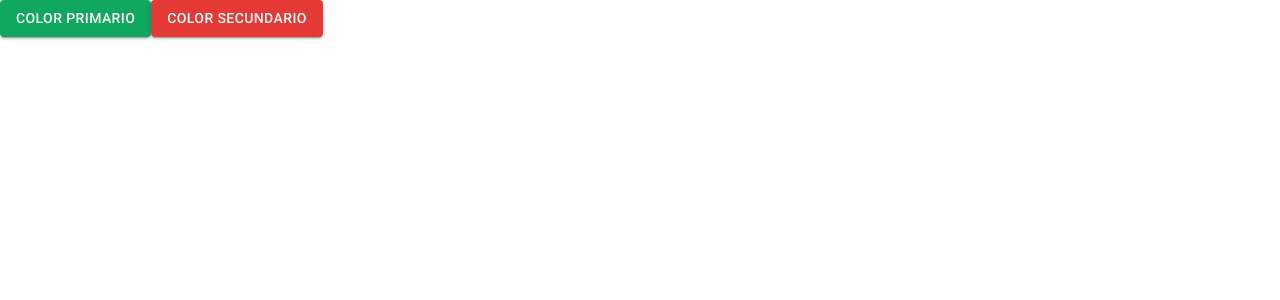
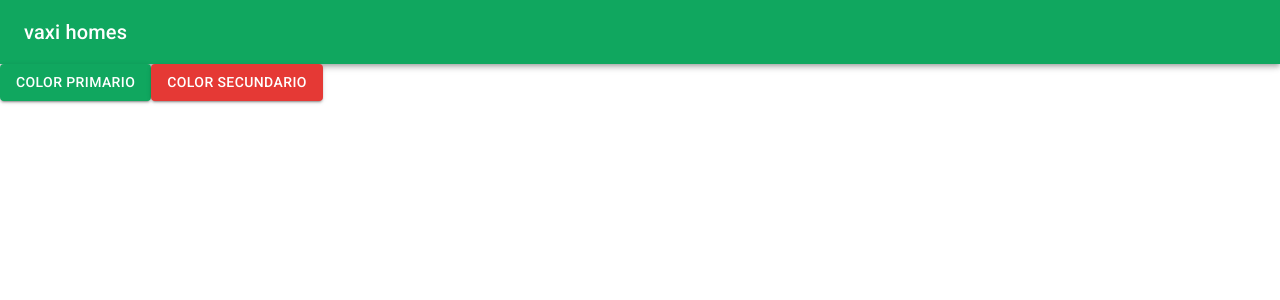
Before and after one commit to ceddyvq/inmobiliaria-app, a React (Create React App) app: page / in a window 1280 px wide. Shown: the top 300 px of the page. Built offline with nearby package versions, Linux system fonts and the light colour scheme.

Commit message:
navbar minuto 4 commit

```diff
--- a/package.json
+++ b/package.json
@@ -10,6 +10,7 @@
     "@testing-library/user-event": "^12.8.3",
     "react": "^17.0.2",
     "react-dom": "^17.0.2",
+    "react-router-dom": "^5.2.0",
     "react-scripts": "4.0.3",
     "web-vitals": "^1.1.1"
   },
--- a/src/App.js
+++ b/src/App.js
@@ -1,14 +1,25 @@
 import React, { Component } from "react";
+import Grid from '@material-ui/core/Grid';
 import "./App.css";
 import ListaInmuebles from "./componentes/vistas/ListaInmuebles";
+import AppNavbar from "./componentes/layout/AppNavbar";
+import { BrowserRouter as Router, Switch, Route } from "react-router-dom";
 import MuiThemeProvider from "@material-ui/core/styles/MuiThemeProvider";
 import theme from "./theme/theme";
+
 class App extends Component {
   render() {
     return (
-      <MuiThemeProvider theme={theme}>
-        <ListaInmuebles />
-      </MuiThemeProvider>
+      <Router>
+        <MuiThemeProvider theme={theme}>
+          <AppNavbar />
+          <Grid container>
+            <Switch>
+              <Route path="/" exact component={ListaInmuebles}></Route>
+            </Switch>
+          </Grid>
+        </MuiThemeProvider>
+      </Router>
     );
   }
 }
--- /dev/null
+++ b/src/componentes/layout/AppNavbar.js
@@ -0,0 +1,18 @@
+import React, { Component } from 'react';
+import AppBar from '@material-ui/core/AppBar';
+import Toolbar from '@material-ui/core/Toolbar';
+import BarSession from './bar/BarSession';
+
+class AppNavbar extends Component {
+    render() {
+        return (
+            <div>
+               <AppBar position="static">
+                   <BarSession/>
+               </AppBar>
+            </div>
+        );
+    }
+}
+
+export default AppNavbar;
--- /dev/null
+++ b/src/componentes/layout/bar/BarSession.js
@@ -0,0 +1,18 @@
+import { Toolbar, Typography } from '@material-ui/core';
+import React, { Component } from 'react';
+
+class BarSession extends Component {
+    render() {
+        return (
+            <div>
+                <Toolbar>
+                    <Typography variant="h6">
+                        vaxi homes
+                    </Typography>
+                </Toolbar>
+            </div>
+        );
+    }
+}
+
+export default BarSession;
```
Also changed, not shown: 1 other file (tests, documents, lock files or other folders).
